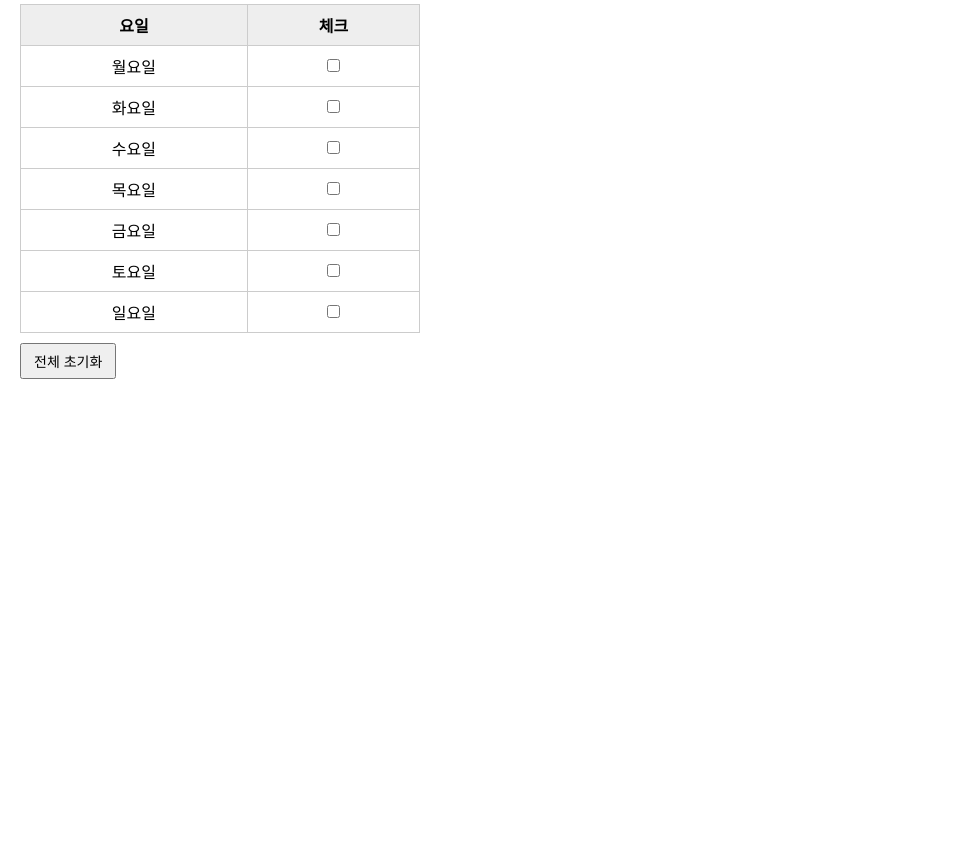
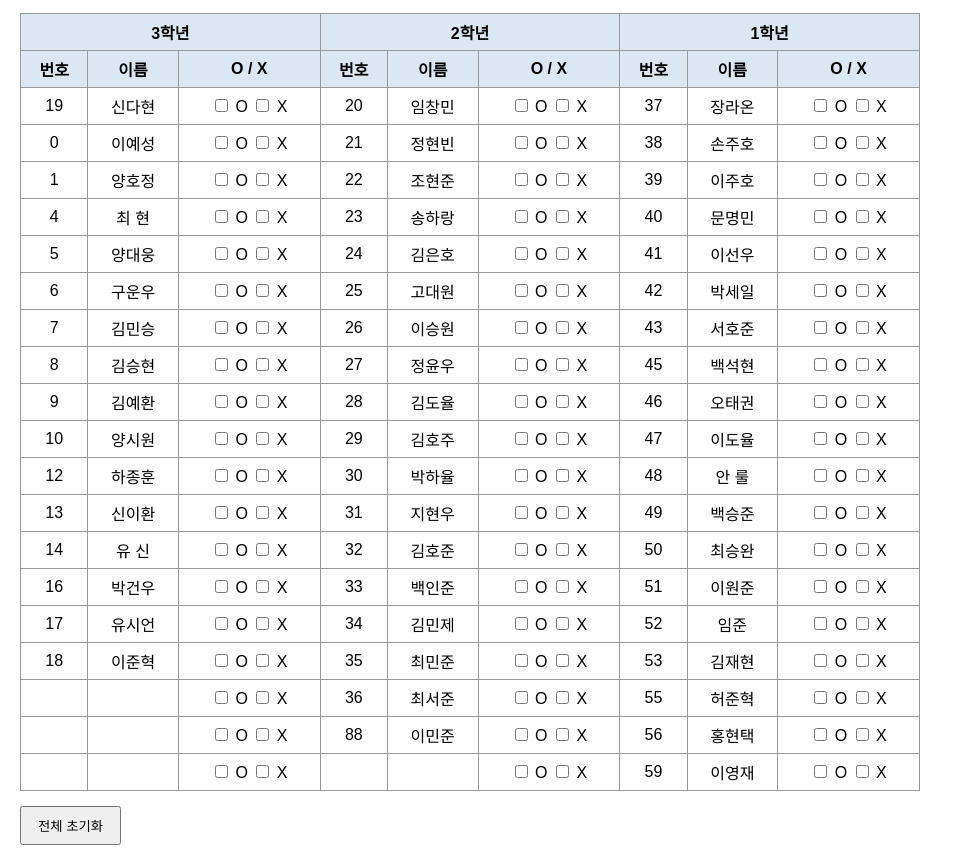
Before and after one commit to lesseps514/sejongSA, a plain HTML site: page index.html in a window 1280 px wide. Shown: the part 62-927 px from the top of the page, without its empty margins (0-963 px from the left). Before the commit the page ends 800 px from the top, so only its background shows below. Drawn offline with Linux system fonts and the light colour scheme.

Commit message:
index.html

```diff
--- a/index.html
+++ b/index.html
@@ -2,108 +2,118 @@
 <html lang="ko">
 <head>
   <meta charset="UTF-8" />
-<meta name="viewport" content="width=device-width, initial-scale=1" />
-<title>체크박스 표</title>
+  <meta name="viewport" content="width=device-width, initial-scale=1.0"/>
+  <title>출석 체크</title>
   <style>
-  body {
-    font-family: Arial, sans-serif;
-    margin: 20px;
-  }
-  table {
-    border-collapse: collapse;
-    width: 400px;
-  }
-  th, td {
-    border: 1px solid #ccc;
-    padding: 8px;
-    text-align: center;
-  }
-  th {
-    background-color: #eee;
-  }
-  button {
-    margin-top: 10px;
-    padding: 6px 12px;
-    font-size: 14px;
-  }
+    body { font-family: sans-serif; margin: 20px; }
+    table { border-collapse: collapse; width: 100%; max-width: 900px; }
+    th, td { border: 1px solid #999; padding: 6px; text-align: center; }
+    th { background: #dbe8f4; }
+    button { margin-top: 15px; padding: 8px 16px; }
   </style>
 </head>
 <body>
 
-<h3>체크박스 표</h3>
+<h2>출석 체크리스트</h2>
+
 <table>
   <thead>
     <tr>
-      <th>요일</th>
-      <th>체크</th>
+      <th colspan="3">3학년</th>
+      <th colspan="3">2학년</th>
+      <th colspan="3">1학년</th>
+    </tr>
+    <tr>
+      <th>번호</th><th>이름</th><th>O / X</th>
+      <th>번호</th><th>이름</th><th>O / X</th>
+      <th>번호</th><th>이름</th><th>O / X</th>
     </tr>
   </thead>
-  <tbody>
-    <tr><td>월요일</td><td><input type="checkbox" id="mon" /></td></tr>
-    <tr><td>화요일</td><td><input type="checkbox" id="tue" /></td></tr>
-    <tr><td>수요일</td><td><input type="checkbox" id="wed" /></td></tr>
-    <tr><td>목요일</td><td><input type="checkbox" id="thu" /></td></tr>
-    <tr><td>금요일</td><td><input type="checkbox" id="fri" /></td></tr>
-    <tr><td>토요일</td><td><input type="checkbox" id="sat" /></td></tr>
-    <tr><td>일요일</td><td><input type="checkbox" id="sun" /></td></tr>
+  <tbody id="checklist-body">
+    <!-- 자바스크립트로 동적 생성 -->
   </tbody>
 </table>
 
-<button id="resetBtn">전체 초기화</button>
+<button onclick="resetAll()">전체 초기화</button>
 
 <script>
-  // 체크박스 id 배열
-  const days = ['mon', 'tue', 'wed', 'thu', 'fri', 'sat', 'sun'];
-
-  // 로컬스토리지 키 이름
-  const storageKey = 'checkboxStatus';
+const data = {
+  grade3: [
+    [19,"신다현"],[0,"이예성"],[1,"양호정"],[4,"최 현"],[5,"양대웅"],[6,"구운우"],[7,"김민승"],
+    [8,"김승현"],[9,"김예환"],[10,"양시원"],[12,"하종훈"],[13,"신이환"],[14,"유 신"],[16,"박건우"],[17,"유시언"],[18,"이준혁"]
+  ],
+  grade2: [
+    [20,"임창민"],[21,"정현빈"],[22,"조현준"],[23,"송하랑"],[24,"김은호"],[25,"고대원"],[26,"이승원"],[27,"정윤우"],
+    [28,"김도율"],[29,"김호주"],[30,"박하율"],[31,"지현우"],[32,"김호준"],[33,"백인준"],[34,"김민제"],
+    [35,"최민준"],[36,"최서준"],[88,"이민준"]
+  ],
+  grade1: [
+    [37,"장라온"],[38,"손주호"],[39,"이주호"],[40,"문명민"],[41,"이선우"],[42,"박세일"],[43,"서호준"],[45,"백석현"],
+    [46,"오태권"],[47,"이도율"],[48,"안 룰"],[49,"백승준"],[50,"최승완"],[51,"이원준"],[52,"임준"],
+    [53,"김재현"],[55,"허준혁"],[56,"홍현택"],[59,"이영재"]
+  ]
+};
 
 // 체크박스 상태 저장
 function saveStatus() {
+  const allCheckboxes = document.querySelectorAll('input[type="checkbox"]');
   const status = {};
-    days.forEach(day => {
-      const checkbox = document.getElementById(day);
-      status[day] = checkbox.checked;
-    });
-    localStorage.setItem(storageKey, JSON.stringify(status));
+  allCheckboxes.forEach(cb => status[cb.id] = cb.checked);
+  localStorage.setItem("attendanceStatus", JSON.stringify(status));
 }
 
-  // 체크박스 상태 불러오기
+// 상태 불러오기
 function loadStatus() {
-    const saved = localStorage.getItem(storageKey);
+  const saved = localStorage.getItem("attendanceStatus");
   if (saved) {
     const status = JSON.parse(saved);
-      days.forEach(day => {
-        const checkbox = document.getElementById(day);
-        checkbox.checked = status[day] || false;
+    Object.keys(status).forEach(id => {
+      const cb = document.getElementById(id);
+      if (cb) cb.checked = status[id];
     });
   }
 }
 
 // 전체 초기화
 function resetAll() {
-    days.forEach(day => {
-      const checkbox = document.getElementById(day);
-      checkbox.checked = false;
-    });
-    localStorage.removeItem(storageKey);
+  const allCheckboxes = document.querySelectorAll('input[type="checkbox"]');
+  allCheckboxes.forEach(cb => cb.checked = false);
+  localStorage.removeItem("attendanceStatus");
 }
 
-  // 체크박스 이벤트 연결
-  days.forEach(day => {
-    const checkbox = document.getElementById(day);
-    checkbox.addEventListener('change', saveStatus);
+// 체크리스트 테이블 생성
+function generateTable() {
+  const tbody = document.getElementById("checklist-body");
+  const maxLen = Math.max(
+    data.grade3.length,
+    data.grade2.length,
+    data.grade1.length
+  );
+
+  for (let i = 0; i < maxLen; i++) {
+    const tr = document.createElement("tr");
+
+    ["grade3", "grade2", "grade1"].forEach(grade => {
+      const [num, name] = data[grade][i] || ["", ""];
+      const idO = `${grade}_${num}_o`;
+      const idX = `${grade}_${num}_x`;
+
+      tr.innerHTML += `
+        <td>${num}</td>
+        <td>${name}</td>
+        <td>
+          <label><input type="checkbox" id="${idO}" onchange="saveStatus()"> O</label>
+          <label><input type="checkbox" id="${idX}" onchange="saveStatus()"> X</label>
+        </td>`;
     });
 
-  // 초기화 버튼 이벤트 연결
-  document.getElementById('resetBtn').addEventListener('click', () => {
-    resetAll();
-  });
+    tbody.appendChild(tr);
+  }
+}
 
-  // 페이지 로드 시 상태 복원
-  window.addEventListener('DOMContentLoaded', () => {
+// 초기 실행
+generateTable();
 loadStatus();
-  });
 </script>
 
 </body>
```
Lines whose indentation alone changed are shown as unchanged.
